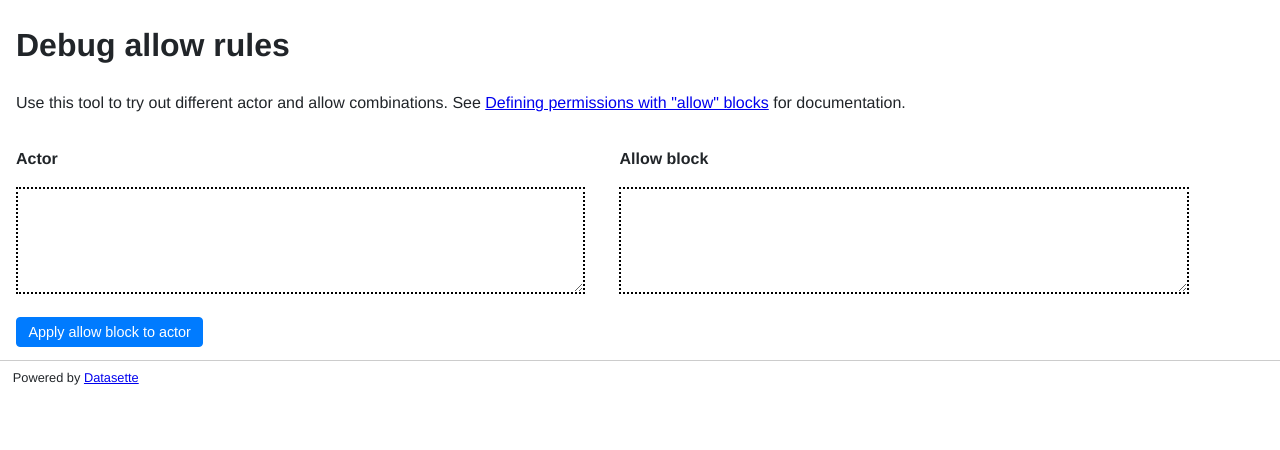
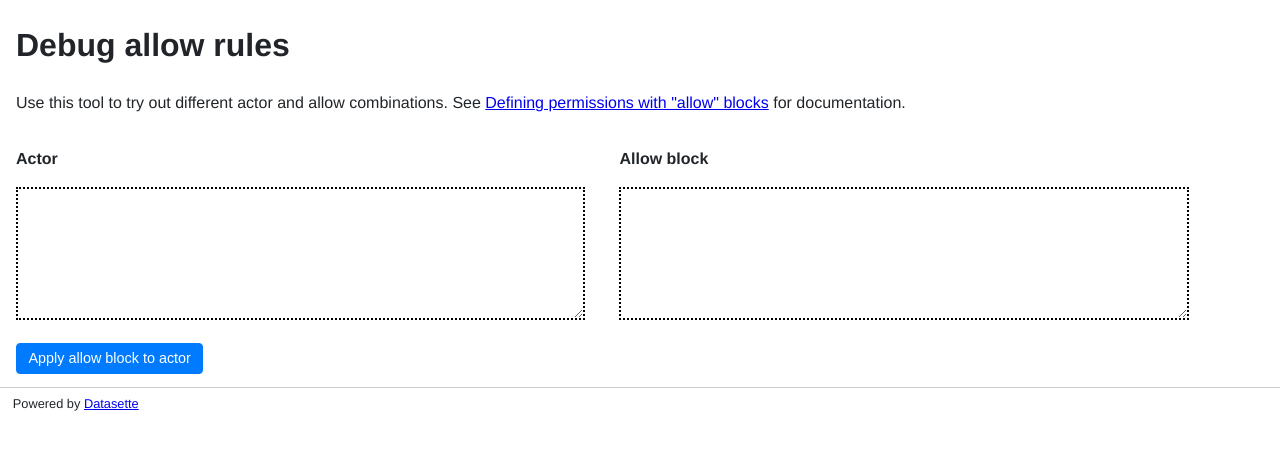
Before and after one commit to simonw/datasette, a Python web app: template datasette/templates/allow_debug.html in a window 1280 px wide. Shown: the part 32-482 px from the top of the page. Run offline with Jinja, Linux system fonts and the light colour scheme; the template is opened without the code that fills it, so the values that code supplies are empty.

Commit message:
Increase size of allow/actor fields, refs #908

```diff
--- a/datasette/templates/allow_debug.html
+++ b/datasette/templates/allow_debug.html
@@ -5,7 +5,7 @@
 {% block extra_head %}
 <style>
 textarea {
-    height: 8em;
+    height: 10em;
     width: 95%;
     box-sizing: border-box;
     padding: 0.5em;
```
